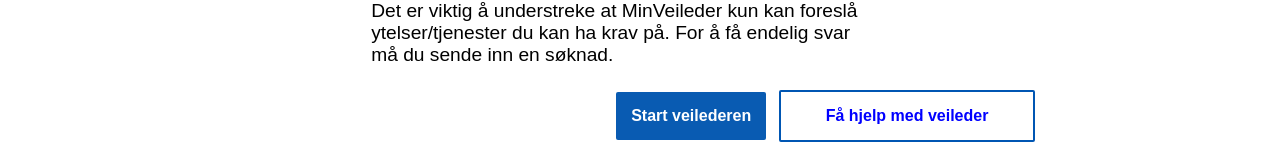
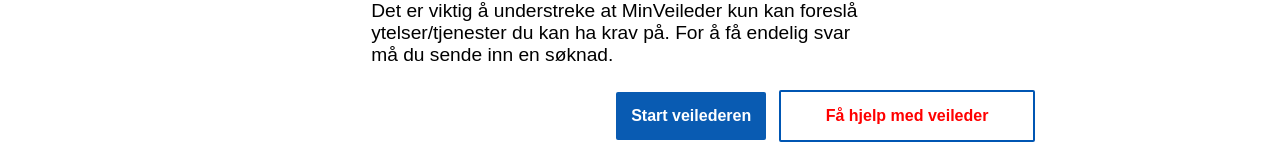
Before and after one commit to UnoHero/nav-min-vei-frontend, a React (Create React App) app: page / in a window 1280 px wide. Shown: the part 782-924 px from the top of the page. Built offline with nearby package versions, Linux system fonts and the light colour scheme.

Commit message:
prøver å fikse det

```diff
--- a/src/App.css
+++ b/src/App.css
@@ -295,7 +295,7 @@ p {
   margin-left: 1%;
   width: 20%;
   background-color: white;
-  color: ;
+  color:  red;
   border: 2px solid #0056b3;
 }
 
```
